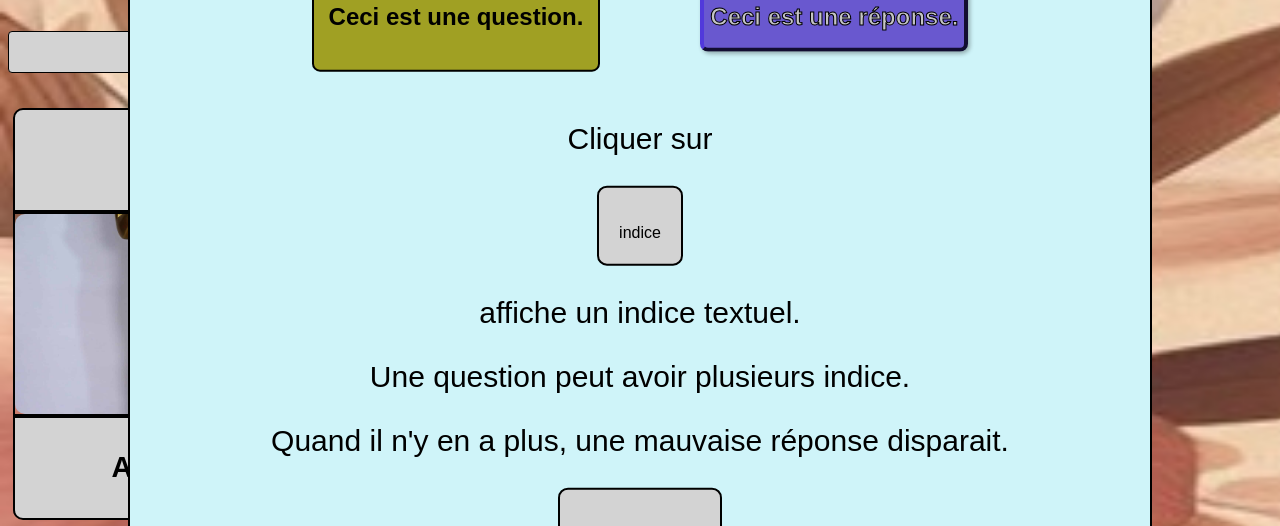
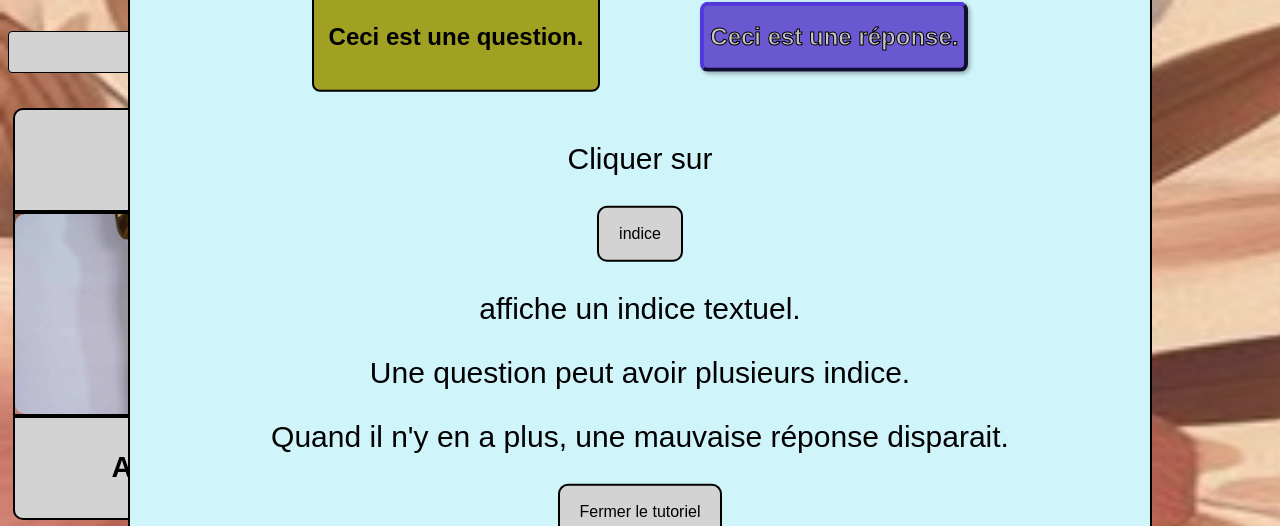
Before and after one commit to 2019-2020-ps6/2023-2024-ps6-dndeveloppers, an Angular app in the folder front-end/: page /home/listQuiz in a window 1280 px wide. Both pictures are taken after a click on the button "Tutoriel". Shown: the part 249-775 px from the top of the page. Built offline with nearby package versions, Linux system fonts and the light colour scheme; no server answers.

Commit message:
#159 modification tuto et message de fin a l'option indice et texte adaptatif pour les indices

```diff
--- a/front-end/src/app/listQuiz/listQuiz.component.html
+++ b/front-end/src/app/listQuiz/listQuiz.component.html
@@ -38,9 +38,11 @@
       <app-texteAdaptatif texte="Ceci est une réponse."></app-texteAdaptatif>
     </button>
   </div>
+  <div *ngIf="optionIndice===true">
+    <p><app-texteAdaptatif texte="Cliquer sur"></app-texteAdaptatif><button class="button-classique"><app-texteAdaptatif texte="indice"></app-texteAdaptatif></button><app-texteAdaptatif texte=" affiche un indice textuel."></app-texteAdaptatif></p>
+    <p><app-texteAdaptatif texte="Une question peut avoir plusieurs indice."></app-texteAdaptatif></p>
+    <p><app-texteAdaptatif texte="Quand il n'y en a plus, une mauvaise réponse disparait."></app-texteAdaptatif></p>
+  </div>
+  <button class="button-classique" (click)="stopShowTutoriel()"><app-texteAdaptatif texte="Fermer le tutoriel"></app-texteAdaptatif></button>
 
-  <p><app-texteAdaptatif texte="Cliquer sur"></app-texteAdaptatif><button class="button-classique"><app-texteAdaptatif texte="indice"></app-texteAdaptatif></button><app-texteAdaptatif texte=" affiche un indice textuel."></app-texteAdaptatif></p>
-  <p><app-texteAdaptatif texte="Une question peut avoir plusieurs indice."></app-texteAdaptatif></p>
-  <p><app-texteAdaptatif texte="Quand il n'y en a plus, une mauvaise réponse disparait."></app-texteAdaptatif></p>
-  <button class="button-classique" (click)="stopShowTutoriel()"><app-texteAdaptatif texte="Fermer le tutoriel"></app-texteAdaptatif></button>
-</div>
+  </div>
--- a/front-end/src/app/listQuiz/listQuiz.component.scss
+++ b/front-end/src/app/listQuiz/listQuiz.component.scss
@@ -86,13 +86,9 @@
 
   background-color: lightgray;
   border: 2px solid black;
-  height: 80px;
-
+  height: 3%;
   padding-left: 20px;
   padding-right: 20px;
-  padding-top: 20px;
-  padding-bottom: 40px;
-
   border-radius: 10px;
   cursor: pointer;
 }
--- a/front-end/src/app/listQuiz/listQuiz.component.ts
+++ b/front-end/src/app/listQuiz/listQuiz.component.ts
@@ -18,6 +18,8 @@ export class ListQuizComponent implements OnInit {
   public searchTerm: string = '';
   public selectedTheme: string = '';
   public helpWanted: boolean = false;
+  public optionIndice: boolean | undefined;
+
 
   public messageEcrit: String = '';
   public motDePasse: String = 'admin';
@@ -30,6 +32,10 @@ export class ListQuizComponent implements OnInit {
     this.quizService.themeList$.subscribe((themeList) => {
       this.themeList = themeList;
       this.themeListShow = this.themeList;
+    });
+
+    this.profilService.actualProfil$.subscribe((profil) => {
+      this.optionIndice = profil.optionIndice;
     })
   }
 
--- a/front-end/src/app/quiz/list-reponses/list-reponses.component.html
+++ b/front-end/src/app/quiz/list-reponses/list-reponses.component.html
@@ -9,6 +9,7 @@
         <p><app-texteAdaptatif texte="Vous avez répondu à {{choosenQuiz.questions.length}} questions lors de ce quiz"></app-texteAdaptatif></p>
         <p *ngIf="infoQuiz.nbGoodAnswer > choosenQuiz.questions.length/2"><app-texteAdaptatif texte="Vouz avez eu {{infoQuiz.nbGoodAnswer}} bonnes réponses."></app-texteAdaptatif></p>
         <p *ngIf="infoQuiz.bestStreak > 2"><app-texteAdaptatif texte="Vous avez répondu correctement {{infoQuiz.bestStreak}} fois de suite"></app-texteAdaptatif></p>
+        <div *ngIf="optionIndice===true">
         <p *ngIf="choosenQuiz.questions.length/2 > infoQuiz.nbHintUsed && infoQuiz.nbHintUsed>1">
             <app-texteAdaptatif texte="Bravo : Vous n'avez utilisé que {{infoQuiz.nbHintUsed}} indices"></app-texteAdaptatif>
         </p>
@@ -18,6 +19,7 @@
         <p *ngIf="infoQuiz.nbHintUsed==0">
             <app-texteAdaptatif texte="Incroyable : vous n'avez eu besoin d'aucun indice"></app-texteAdaptatif>
         </p>
+        </div>
 
         <app-comeBack class="PopupreturnButton" [destination]="'quizList'"></app-comeBack>
 
--- a/front-end/src/app/quiz/list-reponses/list-reponses.component.ts
+++ b/front-end/src/app/quiz/list-reponses/list-reponses.component.ts
@@ -32,6 +32,8 @@ export class ListReponsesComponent implements OnInit {
 
     public tempsAffichage: number = 3;
     public buttonActivation: boolean = true;
+    public optionIndice: boolean | undefined;
+
 
     constructor(public quizService: QuizService, public profilService: ProfilService){
         this.quizService.choosenQuiz$.subscribe((choosenQuiz) => {
@@ -47,6 +49,10 @@ export class ListReponsesComponent implements OnInit {
             this.profil = actualProfil;
             this.tempsAffichage = actualProfil.optionTempsReponse;
         })
+
+        this.profilService.actualProfil$.subscribe((profil) => {
+            this.optionIndice = profil.optionIndice;
+          })
     }
 
     ngOnInit(): void {}
--- a/front-end/src/app/quiz/quiz/quiz.component.html
+++ b/front-end/src/app/quiz/quiz/quiz.component.html
@@ -29,13 +29,13 @@
         </div>
         <div class="listIndices">
             <div class="zoneIndice" *ngIf="infoQuiz.nbHintAskedForActualQuestion>0 && showHint[0]">
-                <p>{{choosenQuiz.questions[infoQuiz.actualQuestionNumber].indice[0].value}}</p>
+                <p><app-texteAdaptatif [texte]=choosenQuiz.questions[infoQuiz.actualQuestionNumber].indice[0].value></app-texteAdaptatif></p>
             </div>
             <div class="zoneIndice" *ngIf="infoQuiz.nbHintAskedForActualQuestion>1 && showHint[1]">
-                <p>{{choosenQuiz.questions[infoQuiz.actualQuestionNumber].indice[1].value}}</p>
+                <p><app-texteAdaptatif [texte]=choosenQuiz.questions[infoQuiz.actualQuestionNumber].indice[1].value></app-texteAdaptatif></p>
             </div>
             <div class="zoneIndice" *ngIf="infoQuiz.nbHintAskedForActualQuestion>2 && showHint[2]">
-                <p>{{choosenQuiz.questions[infoQuiz.actualQuestionNumber].indice[2].value}}</p>
+                <p><app-texteAdaptatif [texte]=choosenQuiz.questions[infoQuiz.actualQuestionNumber].indice[2].value></app-texteAdaptatif></p>
             </div>
         </div>
 
```
